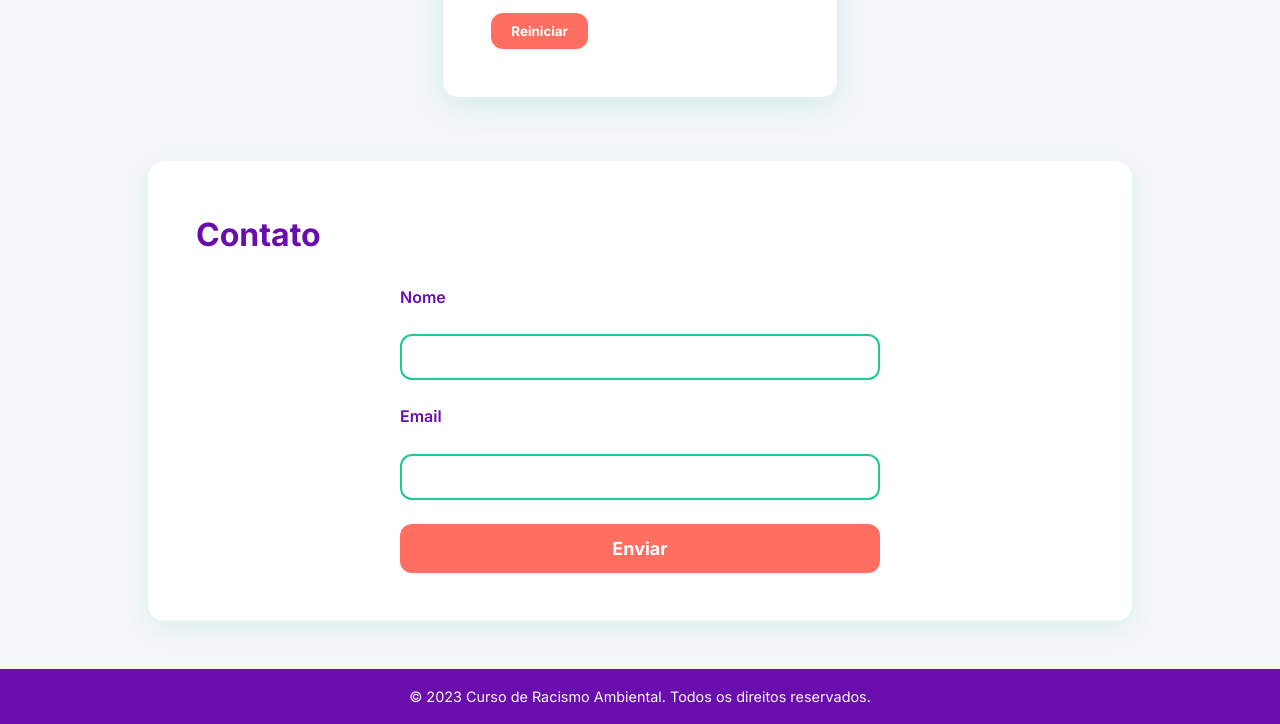
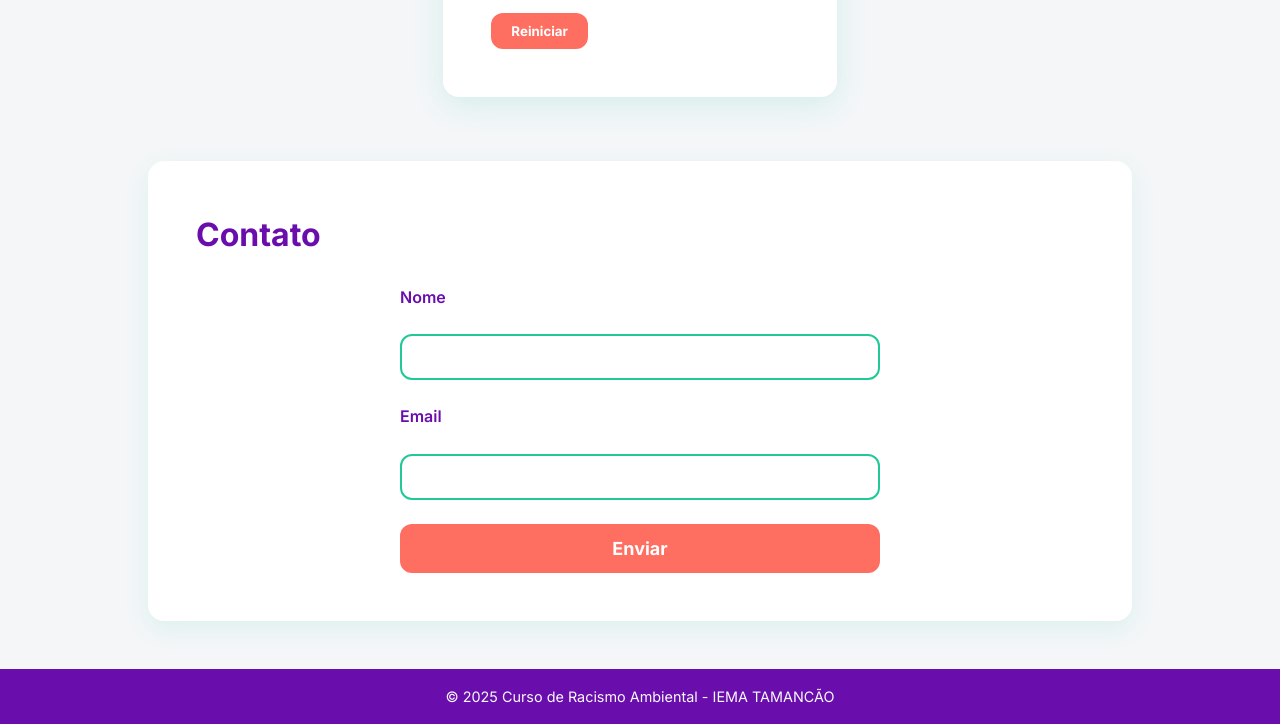
Before and after one commit to 2fator/Racismo-AmbientaL-Web, a plain HTML site: page index.html in a window 1280 px wide. Shown: the part 4646-5370 px from the top of the page. Drawn offline with Linux system fonts and the light colour scheme.

Commit message:
Update index.html

```diff
--- a/index.html
+++ b/index.html
@@ -581,7 +581,7 @@
 </main>
 
 <footer>
-  <p>© 2023 Curso de Racismo Ambiental. Todos os direitos reservados.</p>
+  <p>© 2025 Curso de Racismo Ambiental - IEMA TAMANCÃO</p>
 </footer>
 
 <script>
```
